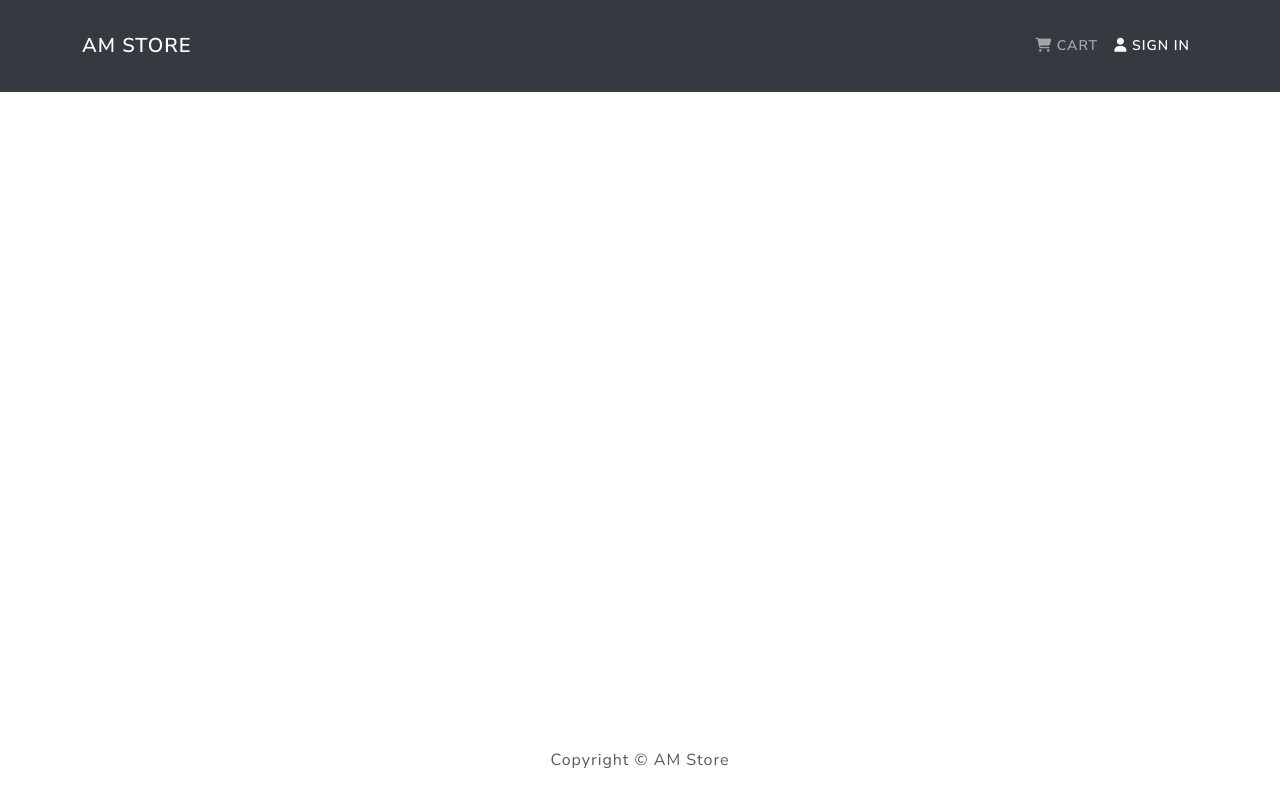
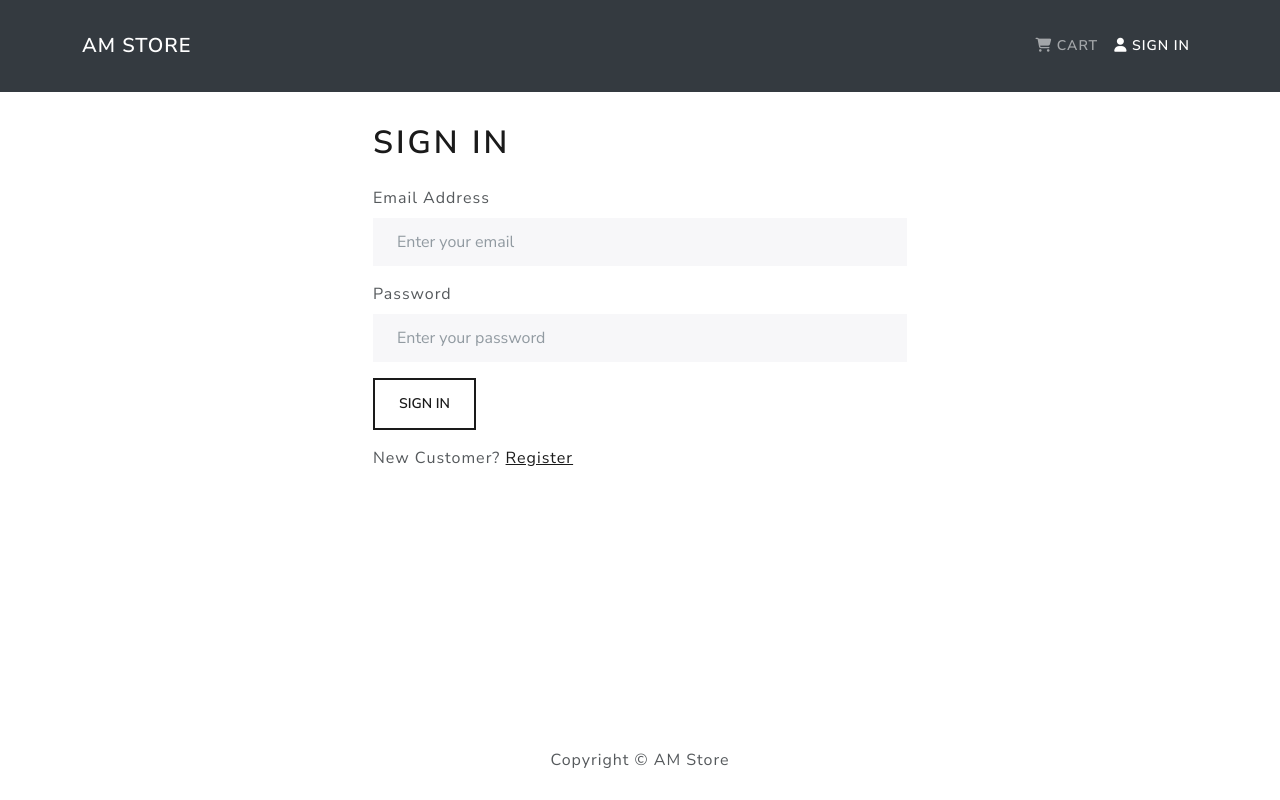
Before and after one commit to AnmolManocha/AM-Store, a React (Create React App) app in the folder frontend/: page /login in a window 1280 px wide. Built offline with nearby package versions, Linux system fonts and the light colour scheme.

Commit message:
Added User Login Screen and Functionality

```diff
--- a/frontend/src/App.js
+++ b/frontend/src/App.js
@@ -6,6 +6,7 @@
 import HomeScreen from './Screens/HomeScreen'
 import ProductScreen from './Screens/ProductScreen'
 import CartScreen from './Screens/CartScreen'
+import LoginScreen from './Screens/LoginScreen'
 
 function App() {
   return (
@@ -17,6 +18,7 @@
             <Route path='/' element={<HomeScreen />} />
             <Route path='/product/:id' element={<ProductScreen />} />
             <Route path='/cart/:id?' element={<CartScreen />} />
+            <Route path='/login' element={<LoginScreen />} />
           </Routes>
         </Container>
       </main>
--- /dev/null
+++ b/frontend/src/Screens/LoginScreen.js
@@ -0,0 +1,74 @@
+import React, { useEffect, useState } from 'react'
+import { Button, Col, Form, Row } from 'react-bootstrap'
+import { useDispatch, useSelector } from 'react-redux'
+import { Link, useLocation, useNavigate } from 'react-router-dom'
+import { login } from '../actions/userActions'
+import FormContainer from '../components/FormContainer'
+import Loader from '../components/Loader'
+import Message from '../components/Message'
+
+function LoginScreen() {
+  const [email, setEmail] = useState('')
+  const [password, setPassword] = useState('')
+
+  const location = useLocation()
+  const dispatch = useDispatch()
+  const navigate = useNavigate()
+
+  const userLogin = useSelector((state) => state.userLogin)
+  const { loading, error, userInfo } = userLogin
+
+  const redirect = location.search ? location.search.split('=')[1] : '/'
+
+  useEffect(() => {
+    if (userInfo) {
+      navigate(redirect)
+    }
+  }, [navigate, redirect, userInfo])
+
+  const submitHandler = (e) => {
+    e.preventDefault()
+    dispatch(login(email, password))
+  }
+
+  return (
+    <FormContainer>
+      <h1>Sign In</h1>
+      {error && <Message variant='danger'>{error}</Message>}
+      {loading && <Loader />}
+      <Form onSubmit={submitHandler}>
+        <Form.Group controlId='email' className='pb-3'>
+          <Form.Label>Email Address</Form.Label>
+          <Form.Control
+            type='email'
+            placeholder='Enter your email'
+            value={email}
+            onChange={(e) => setEmail(e.target.value)}
+          ></Form.Control>
+        </Form.Group>
+        <Form.Group controlId='password' className='pb-3'>
+          <Form.Label>Password</Form.Label>
+          <Form.Control
+            type='password'
+            placeholder='Enter your password'
+            value={password}
+            onChange={(e) => setPassword(e.target.value)}
+          ></Form.Control>
+        </Form.Group>
+        <Button type='submit' variant='outline-primary'>
+          Sign In
+        </Button>
+      </Form>
+      <Row className='py-3'>
+        <Col>
+          New Customer?{' '}
+          <Link to={redirect ? `/register?redirect=${redirect}` : '/register'}>
+            Register
+          </Link>
+        </Col>
+      </Row>
+    </FormContainer>
+  )
+}
+
+export default LoginScreen
--- /dev/null
+++ b/frontend/src/components/FormContainer.js
@@ -0,0 +1,16 @@
+import React from 'react'
+import { Col, Container, Row } from 'react-bootstrap'
+
+function FormContainer({ children }) {
+  return (
+    <Container>
+      <Row className='justify-content-md-center'>
+        <Col xs={12} md={6}>
+          {children}
+        </Col>
+      </Row>
+    </Container>
+  )
+}
+
+export default FormContainer
```
